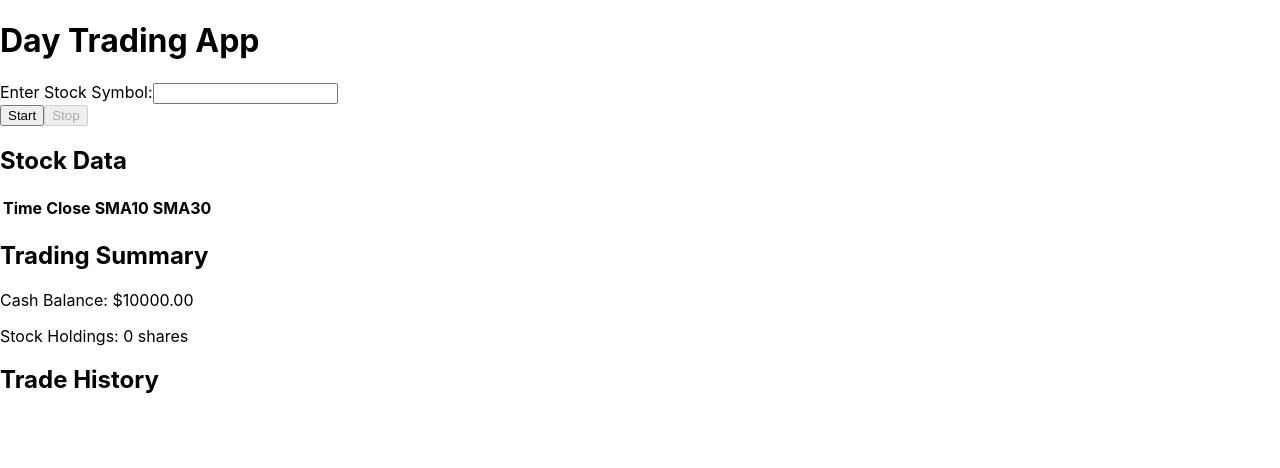
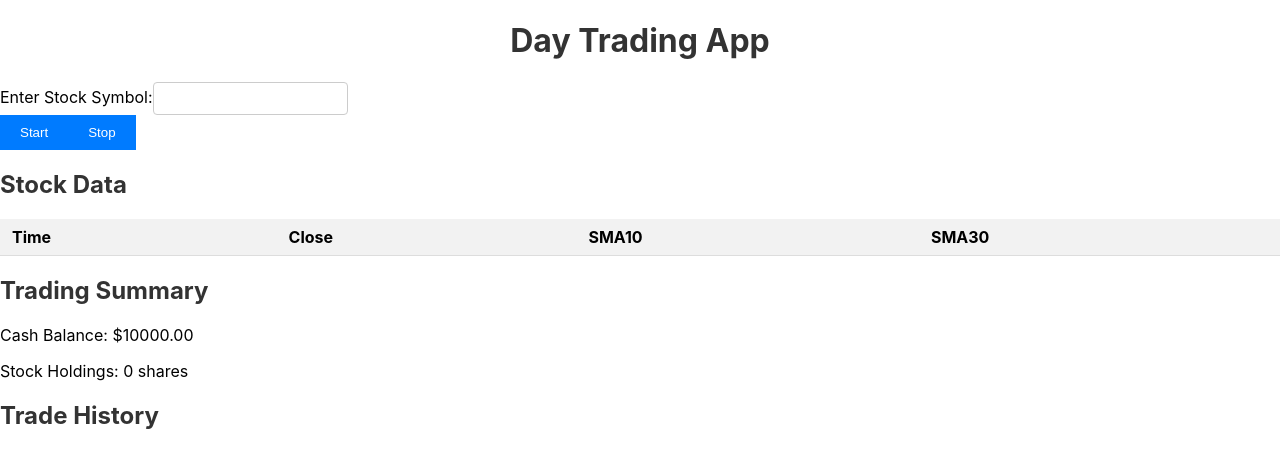
Before and after one commit to sharmrb/trading-app, a React (Create React App) app: page / in a window 1280 px wide. Shown: the top 468 px of the page. Built offline with nearby package versions, Linux system fonts and the light colour scheme; what @polygon.io/client-js would draw is missing.

Commit message:
Minor Changes, algo changes

```diff
--- a/package.json
+++ b/package.json
@@ -7,6 +7,7 @@
     "@testing-library/jest-dom": "^5.17.0",
     "@testing-library/react": "^13.4.0",
     "@testing-library/user-event": "^13.5.0",
+    "chart.js": "^4.4.0",
     "react": "^18.2.0",
     "react-dom": "^18.2.0",
     "react-scripts": "5.0.1",
--- a/src/App.css
+++ b/src/App.css
@@ -36,3 +36,83 @@
     transform: rotate(360deg);
   }
 }
+/* Style for tables */
+table {
+  border-collapse: collapse;
+  width: 100%;
+  margin-bottom: 20px;
+}
+
+th, td {
+  padding: 8px 12px;
+  text-align: left;
+  border-bottom: 1px solid #ddd;
+}
+
+th {
+  background-color: #f2f2f2;
+}
+
+/* Style for buttons */
+button {
+  padding: 10px 20px;
+  background-color: #007bff;
+  color: #fff;
+  border: none;
+  cursor: pointer;
+}
+
+button:hover {
+  background-color: #0056b3;
+}
+
+/* Style for input fields */
+input[type="text"] {
+  padding: 8px;
+  border: 1px solid #ccc;
+  border-radius: 4px;
+}
+
+/* Style for headings */
+h1, h2 {
+  color: #333;
+}
+
+/* Style for containers */
+.container {
+  max-width: 800px;
+  margin: 0 auto;
+  padding: 20px;
+}
+
+/* Style for trade history */
+.trade-history {
+  max-height: 200px;
+  overflow-y: auto;
+  border: 1px solid #ccc;
+  padding: 10px;
+}
+
+/* Style for notifications or alerts */
+.alert {
+  padding: 10px;
+  background-color: #ff5722;
+  color: #fff;
+  border-radius: 4px;
+  margin-bottom: 10px;
+}
+
+/* Style for success messages */
+.success {
+  padding: 10px;
+  background-color: #4caf50;
+  color: #fff;
+  border-radius: 4px;
+  margin-bottom: 10px;
+}
+
+
+
+h1 {
+  text-align: center; /* Center text within all heading elements */
+}
--- a/src/TradingComponent.js
+++ b/src/TradingComponent.js
@@ -7,6 +7,7 @@ const TradingComponent = ({ symbol, data }) => {
   const [stockHoldings, setStockHoldings] = useState(0); // Number of shares
   const [tradeHistory, setTradeHistory] = useState([]);
   const [currentPrice, setCurrentPrice] = useState(0);
+  const [buyingPrice, setBuyingPrice] = useState(null);
   useEffect(() => {
 
     if (data.length >= 2) {
@@ -19,14 +20,16 @@ const TradingComponent = ({ symbol, data }) => {
       const sma30Previous = secondToLastData.sma30;
 
       // Buy condition: SMA10 crosses above SMA30
-      if (sma10Current > sma30Current )//&& sma10Previous <= sma30Previous)
+      if (sma10Current > sma30Current && sma10Previous <= sma30Previous)   //orignal buy condidtion sma10Current > sma30Current && sma10Previous <= sma30Previous || sma10Current < sma30Current && sma10Previous >= sma30Previous
        {
         const sharesToBuy = Math.floor(cashBalance / lastData.close); // Buy as many shares as possible
         if (sharesToBuy > 0) {
           const cost = sharesToBuy * lastData.close;
           setCashBalance((prevBalance) => prevBalance - cost);
           setStockHoldings((prevHoldings) => prevHoldings + sharesToBuy);
+          setBuyingPrice(lastData.close);
           console.log("buying");
+          console.log(buyingPrice);
             setTradeHistory([
                 ...tradeHistory,
                 {
@@ -40,7 +43,7 @@ const TradingComponent = ({ symbol, data }) => {
       }
 
       // Sell condition: SMA10 crosses below SMA30
-      if (sma10Current < sma30Current)// && sma10Previous >= sma30Previous
+      if (sma10Current < sma30Current && sma10Previous >= sma30Previous  ) //if buying price is equal to sma30 then sell //|| buyingPrice <= sma30Current
       {
         if (stockHoldings > 0) {
           const saleValue = stockHoldings * lastData.close;
--- a/src/index.js
+++ b/src/index.js
@@ -14,7 +14,4 @@ root.render(
   </React.StrictMode>
 );
 
-// If you want to start measuring performance in your app, pass a function
-// to log results (for example: reportWebVitals(console.log))
-// or send to an analytics endpoint. Learn more: https://bit.ly/CRA-vitals
 reportWebVitals();
```
Also changed, not shown: src/StockChart.js (added, +71 -0 lines), src/StockInputPage.js (+5 -3 lines), src/styles.css (added), 1 other file (tests, documents, lock files or other folders).
